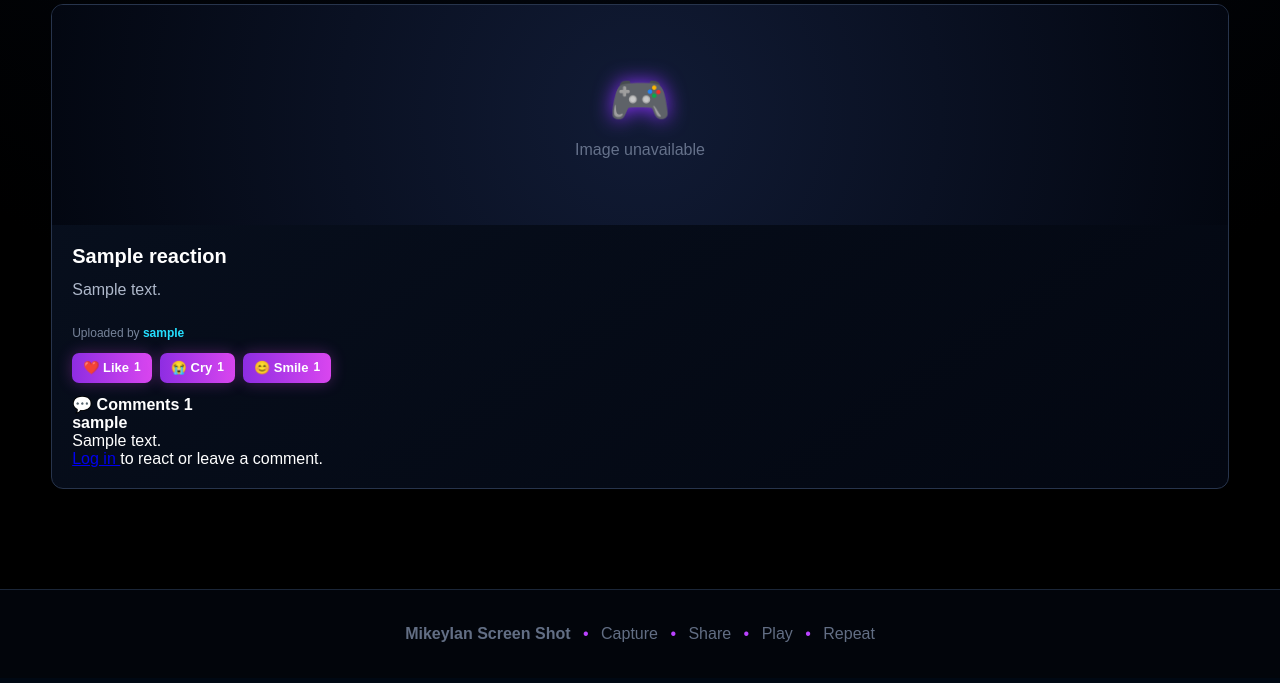
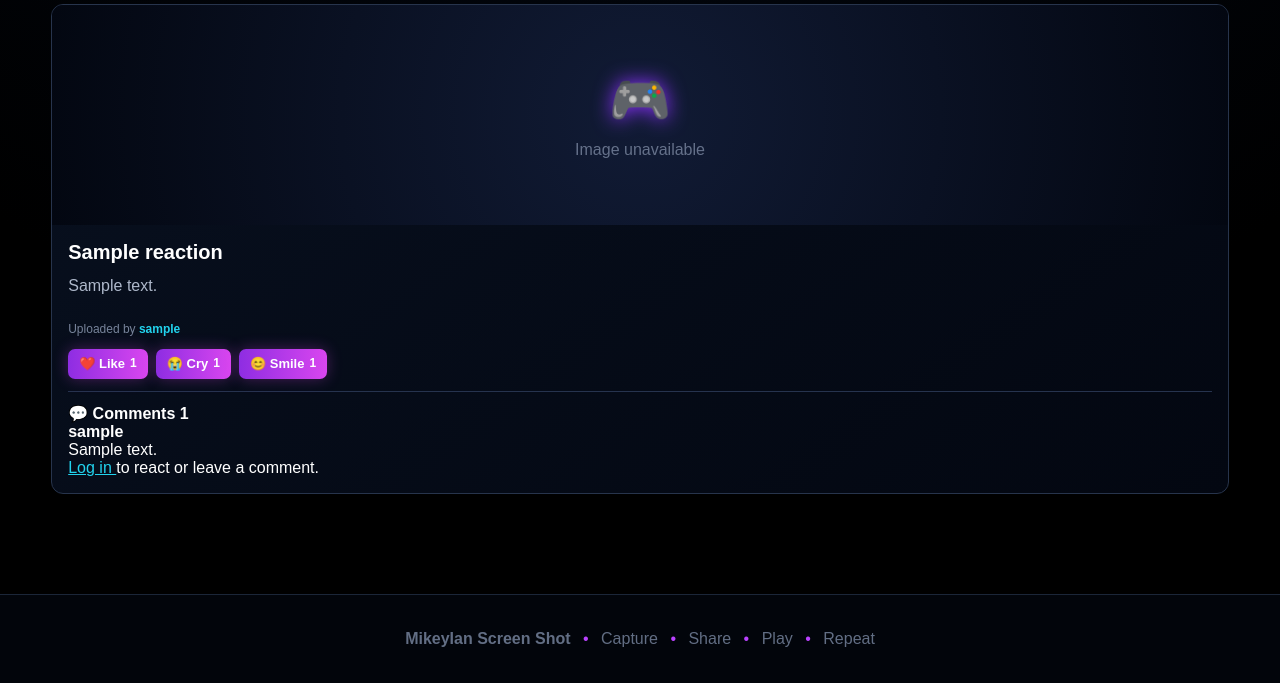
Before and after one commit to MikeyIan/screenshot, a Flask app: page / in a window 1280 px wide. Shown: the part 844-1527 px from the top of the page. Before the commit the page ends 1486 px from the top, so only its background shows below. Run offline with Flask 3, Linux system fonts and the light colour scheme; a database or web service that is not in the repository returns one stand-in record (values such as "Sample title"); some libraries are stand-ins or nearby versions.

Commit message:
Enhance screenshot card styles for consistency and layout
Added styles for screenshot cards, including layout, image sizing, padding, and comment sections.

```diff
--- a/static/style.css
+++ b/static/style.css
@@ -2008,3 +2008,74 @@ footer span {
     font-size: 12px;
     font-weight: bold;
 }
+/* ==========================================
+   FINAL PEER REVIEW UPDATE - STEP 2B
+   Homepage Screenshot Card Improvements
+   ========================================== */
+
+/* Keep screenshot cards consistent */
+.screenshot-card {
+    display: flex;
+    flex-direction: column;
+    overflow: hidden;
+    border-radius: 12px;
+}
+
+/* Give gallery images a consistent size */
+.screenshot-card img {
+    width: 100%;
+    height: 210px;
+    object-fit: cover;
+}
+
+/* Add breathing room between card elements */
+.screenshot-card .card-content {
+    padding: 16px;
+}
+
+/* Make reaction buttons compact */
+.screenshot-card .reaction-buttons {
+    display: flex;
+    flex-direction: row;
+    flex-wrap: wrap;
+    gap: 8px;
+    margin: 12px 0;
+}
+
+/* Style links for the dark neon theme */
+.screenshot-card a {
+    color: #22d3ee;
+}
+
+.screenshot-card a:hover {
+    color: #ff4fd8;
+}
+
+/* Add a visual separation for comments */
+.screenshot-card .comments-section {
+    border-top: 1px solid #26334e;
+    margin-top: 12px;
+    padding-top: 12px;
+}
+
+/* Display comments in individual boxes */
+.screenshot-card .comment-item {
+    background: #131d32;
+    border: 1px solid #26334e;
+    border-radius: 8px;
+    padding: 10px;
+    margin-bottom: 8px;
+}
+
+/* Make the comment author stand out */
+.screenshot-card .comment-username {
+    color: #22d3ee;
+    font-weight: bold;
+}
+
+/* Style comment timestamps */
+.screenshot-card .comment-date {
+    color: #94a3b8;
+    font-size: 12px;
+    margin-top: 4px;
+}
```
